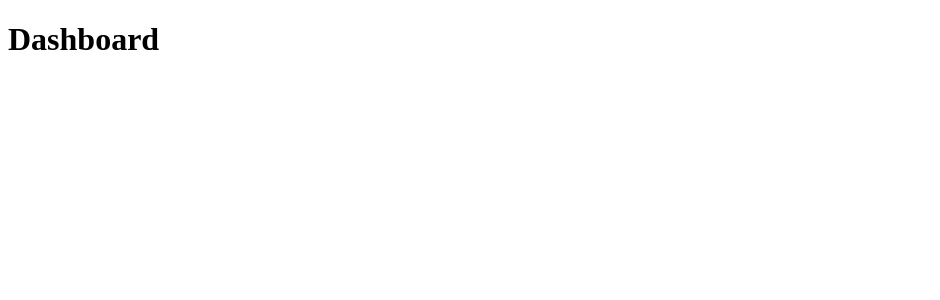
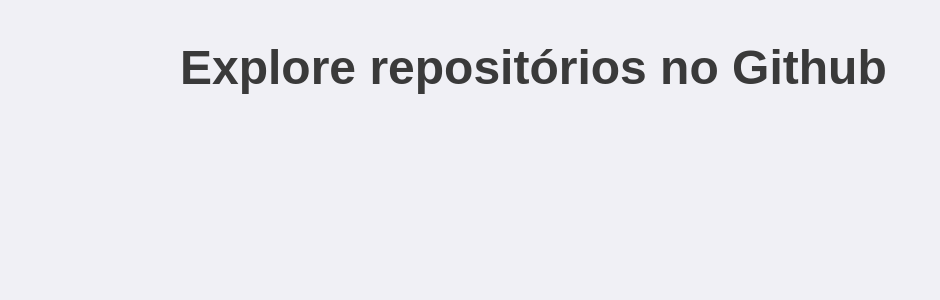
Before and after one commit to bernardosertorio/GithubExplorerFrontend, a React (Create React App) app: page / in a window 1280 px wide. Shown: the top 300 px of the page, without its empty margins (0-940 px from the left). Built offline with nearby package versions, Linux system fonts and the light colour scheme.

Commit message:
styled-components and config Global CSS

```diff
--- a/package.json
+++ b/package.json
@@ -11,10 +11,12 @@
     "@types/react": "^16.9.0",
     "@types/react-dom": "^16.9.0",
     "@types/react-router-dom": "^5.1.5",
+    "@types/styled-components": "^5.1.3",
     "react": "^16.13.1",
     "react-dom": "^16.13.1",
     "react-router-dom": "^5.2.0",
     "react-scripts": "3.4.3",
+    "styled-components": "^5.2.0",
     "typescript": "~3.7.2"
   },
   "scripts": {
--- a/src/App.tsx
+++ b/src/App.tsx
@@ -1,12 +1,16 @@
 import React from 'react';
 import { BrowserRouter } from 'react-router-dom';
 
+import GlobalStyle from './styles/global';
 import Routes from './routes';
 
 const App: React.FC = () => (
-  <BrowserRouter>
-    <Routes />
-  </BrowserRouter>
+  <>
+    <BrowserRouter>
+      <Routes />
+    </BrowserRouter>
+    <GlobalStyle />
+  </>
 );
 
 export default App;
--- a/src/pages/Dashboard/index.tsx
+++ b/src/pages/Dashboard/index.tsx
@@ -1,7 +1,9 @@
 import React from 'react';
 
+import { Title } from './styles';
+
 const Dashboard: React.FC = () => {
-  return <h1>Dashboard</h1>;
+  return <Title>Explore repositórios no Github</Title>;
 };
 
 export default Dashboard;
--- /dev/null
+++ b/src/pages/Dashboard/styles.ts
@@ -0,0 +1,6 @@
+import styled from 'styled-components';
+
+export const Title = styled.h1`
+  font-size: 48px;
+  color: #3a3a3a;
+`;
--- /dev/null
+++ b/src/styles/global.ts
@@ -0,0 +1,29 @@
+import { createGlobalStyle } from 'styled-components';
+
+export default createGlobalStyle`
+  *{
+    margin: 0;
+    padding: 0;
+    outline: 0;
+    box-sizing: border-box;
+  }
+
+  body {
+    background: #F0F0F5;
+    -webkit-font-smoothing: antialiased;
+  }
+
+  body, input, button {
+    font: 16px sans-serif;
+  }
+
+  #root {
+    max-width: 960px;
+    margin: 0 auto;
+    padding: 40px 20px;
+  }
+
+  button {
+    cursor: pointer;
+  }
+`;
```
Also changed, not shown: 1 other file (tests, documents, lock files or other folders).
